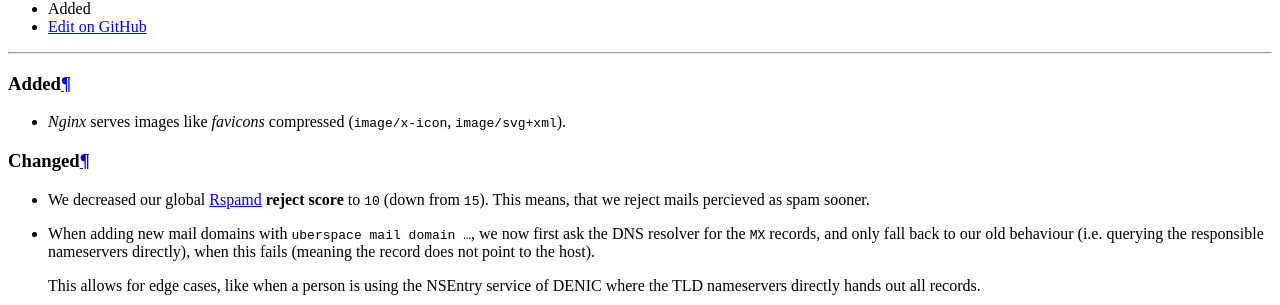
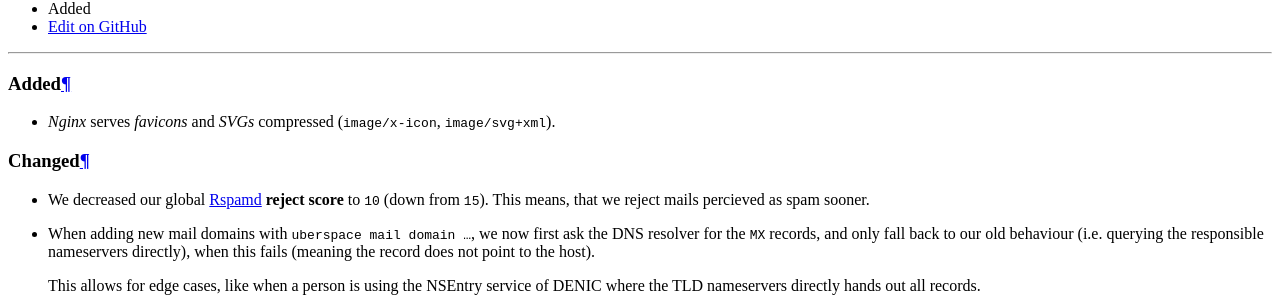
Before and after one commit to Uberspace/manual, a Sphinx documentation site: the page built from source/changelog/2020-08-10_7.7.3.rst, in a window 1280 px wide and 900 px high, scrolled down 1446 px. Shown: the part 147-452 px from the top of the window. Built offline with Sphinx 7.4.7 and the Read the Docs theme 2.0.0, drawn with Linux system fonts in a browser that asks for light colours; pages that are not in the unit, such as notebooks, are missing from menus.

Commit message:
:memo: clarify v7.7.3 changelog

```diff
--- a/source/changelog/2020-08-10_7.7.3.rst
+++ b/source/changelog/2020-08-10_7.7.3.rst
@@ -1,6 +1,6 @@
 Added
 -----
-* *Nginx*  serves images like *favicons* compressed (``image/x-icon``,
+* *Nginx*  serves *favicons* and *SVGs* compressed (``image/x-icon``,
   ``image/svg+xml``).
 
 Changed
```
